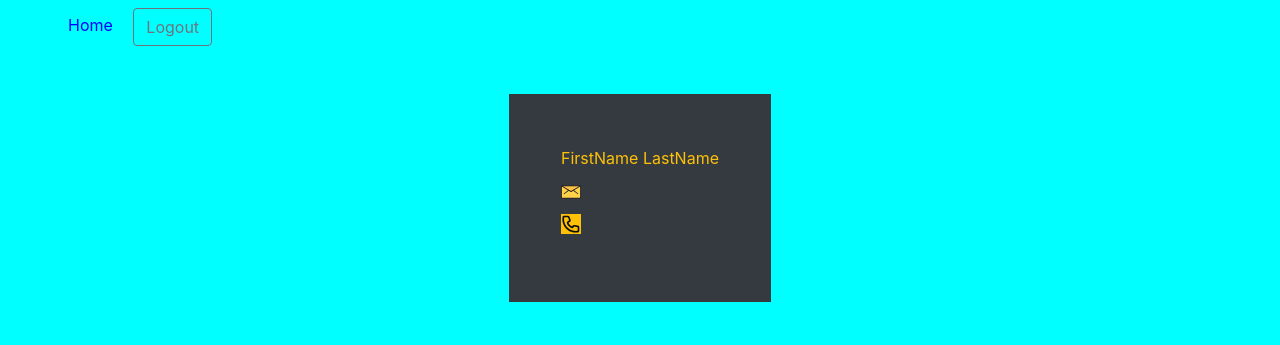
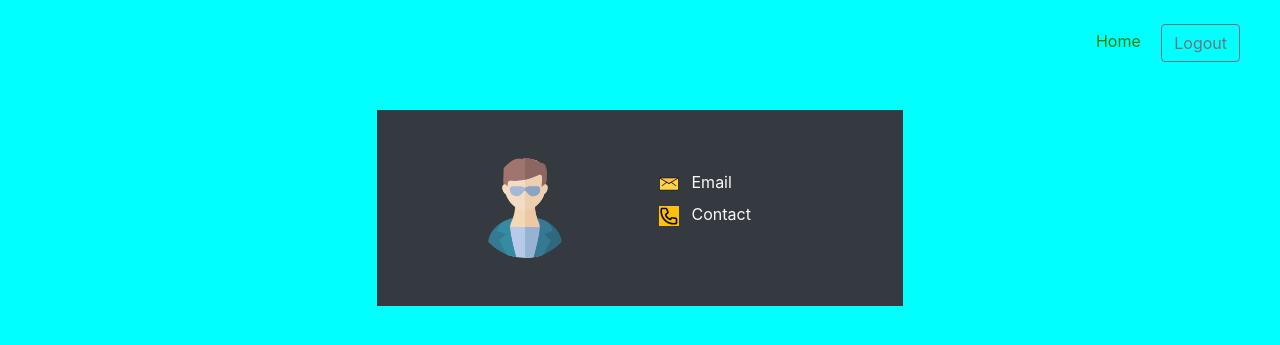
Before and after one commit to pranitnaik43/task_ajax_sass, a PHP site: page / in a window 1280 px wide. Shown: the top 345 px of the page. Run offline with PHP 8.4, Linux system fonts and the light colour scheme; data that the repository does not hold is empty.

Commit message:
profile complete

```diff
--- a/css/styles.css
+++ b/css/styles.css
@@ -13,20 +13,16 @@ nav a {
 
 nav a:link {
   text-decoration: none;
-  color: blue;
+  color: green;
 }
 
 nav a:visited {
   text-decoration: none;
-  color: blue;
+  color: green;
 }
 
-a:hover {
-  text-decoration: underline;
-}
-
-a:active {
-  text-decoration: bold;
+nav a:hover {
+  color: yellowgreen;
 }
 
 /*# sourceMappingURL=styles.css.map */
--- a/index.html
+++ b/index.html
@@ -1,5 +1,6 @@
 <!DOCTYPE html>
 <html lang="en">
+
 <head>
   <meta charset="UTF-8">
   <meta http-equiv="X-UA-Compatible" content="IE=edge">
@@ -17,34 +18,43 @@
   <link rel="stylesheet" href="./css/styles.css" />
 
 </head>
+
 <body>
-  <nav class="my-2 mx-5">
+  <div class="d-flex mx-4 my-4">
+    <nav class="ml-auto">
       <a href="index.html">Home</a>
       <!-- <a id="loginLink" href="login.html">Login</a>
     <a id="registerLink" href="register.html">Register</a> -->
       <button id="logout" class="btn btn-outline-secondary mx-3">Logout</a>
     </nav>
+  </div>
 
   <div class="container">
     <div class="d-flex mx-3 mt-5">
-      <div class="mx-auto bg-dark text-warning p-5 profile">
-
-        <div class="p-1" id="nameVal"> FirstName LastName </div>
+      <div class="mx-auto bg-dark text-light p-5 profile">
+        <div class="row">
+          <div class="col-6 d-flex">
+            <img src="icons/avatar.svg" alt="avatar" class="mx-auto w-50 rounded-circle">
+          </div>
+          <div class="col-6">
+            <div class="p-1" id="nameVal"></div>
             <div class="p-1">
               <img class="icon mr-2" src="icons/email.svg"></img>
-          <span id="emailVal"></span>
+              <span id="emailVal">Email</span>
             </div>
             <div class="p-1">
               <img class="icon bg-warning mr-2" src="icons/contact.svg"></img>
-          <span id="contactVal"></span>
+              <span id="contactVal">Contact</span>
             </div>
             <div class="p-1" id="dobVal"></div>
             <div class="p-1" id="ageVal"></div>
-
+          </div>
+        </div>
       </div>
     </div>
   </div>
 
   <script src="./js/index.js"></script>
 </body>
+
 </html>
--- a/js/form.js
+++ b/js/form.js
@@ -108,7 +108,7 @@ function login() {
       }
       if(data["success"]===true) {
         //redirect to home on success
-        document.cookie = JSON.stringify({email: email});
+        document.cookie = "email=" + email;
         window.location.href = "index.html";
       }
     },
--- a/js/index.js
+++ b/js/index.js
@@ -6,19 +6,38 @@ function calculateAge(dob) {
   return Math.floor((new Date() - new Date(dob).getTime()) / 3.15576e+10)
 }
 
+function getCookieValue(name) {
+  let decodedCookie = decodeURIComponent(document.cookie);
+  let cookies = decodedCookie.split(";");
+  for(let cookie of cookies) {
+    cookie = cookie.trim();
+    pair = cookie.split("=");
+    if(pair.length>1) {
+      key = pair[0];
+      value = pair[1];
+      if(key===name) {
+        return value;
+      }
+    }
+  }
+  return -1;
+}
+
+function clearCookie(name) {
+  document.cookie = name + '=; expires='+new Date(0).toUTCString();;
+}
+
 $('#logout').on("click", function() {
-  document.cookie = "";
-
+  clearCookie("email");
+  redirectToLogin();
 })
 
 $(document).ready(function() {
   try {
-    let cookie = document.cookie;
-    let cookieObj = JSON.parse(cookie);
-    let email = cookieObj.email;
+    let email = getCookieValue("email");
     if(!email)  redirectToLogin();
 
-    console.log(cookie, cookieObj)
+    console.log("email",email)
 
     $.ajax({
       method: 'GET',
@@ -28,7 +47,7 @@ $(document).ready(function() {
         // console.log("success", response, typeof response);
         let responseObj = JSON.parse(response);
         let data = responseObj.data;
-        console.log("data",data, typeof data)
+        // console.log("data",data, typeof data)
         if(responseObj["success"]===true) {
           console.log("check", $("#emailVal"));
           if(data.first_name && data.last_name)
@@ -45,7 +64,7 @@ $(document).ready(function() {
           }
         }
         else {
-          window.location.href = "login.html";
+          redirectToLogin();
         }
       },
       error: function (data) {
--- a/php/getData.php
+++ b/php/getData.php
@@ -20,7 +20,7 @@ if ($_SERVER["REQUEST_METHOD"] == "GET") {
     return;
   }
 
-  print_r(json_encode((object)["success"=>false, "message"=>"Login failed"]));
+  print_r(json_encode((object)["success"=>false, "message"=>"Data not found"]));
 }
 
 ?>
--- a/php/sql.php
+++ b/php/sql.php
@@ -1,5 +1,4 @@
 <?php
-
 
 $servername="localhost";
 $username="root";
--- a/scss/styles.scss
+++ b/scss/styles.scss
@@ -15,21 +15,18 @@ nav a {
 
 nav a:link {
   text-decoration: none;
-  color: blue;
+  color: green;
 }
 
 nav a:visited {
   text-decoration: none;
-  color: blue;
+  color: green;
 }
 
-a:hover {
-  text-decoration: underline;
+nav a:hover {
+  color: yellowgreen;
 }
 
-a:active {
-  text-decoration: bold;
-}
 // .icon {
 //   display: inline-block;
 //   width: 1em;
```
Also changed, not shown: login.html (+9 -3 lines), register.html (+13 -11 lines), icons/avatar.svg (renamed from php/avatar.svg), 1 other file. Lines whose indentation alone changed are shown as unchanged.
